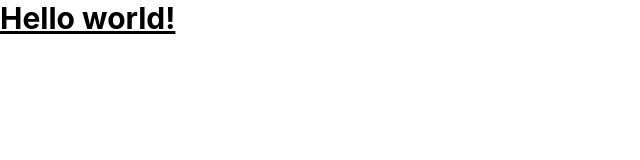
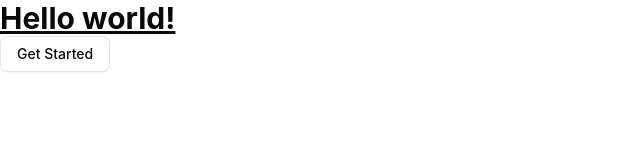
Before and after one commit to affandhia/dititipinsini, a Next.js app: page / in a window 1280 px wide. Shown: the top 160 px of the page, without its empty margins (0-640 px from the left). Built offline with nearby package versions, Linux system fonts and the light colour scheme.

Commit message:
feat: add shadcn

```diff
--- a/app/globals.css
+++ b/app/globals.css
@@ -1 +1,123 @@
 @import 'tailwindcss';
+@import 'tw-animate-css';
+
+@custom-variant dark (&:is(.dark *));
+
+:root {
+  --background: oklch(1 0 0);
+  --foreground: oklch(0.145 0 0);
+  --card: oklch(1 0 0);
+  --card-foreground: oklch(0.145 0 0);
+  --popover: oklch(1 0 0);
+  --popover-foreground: oklch(0.145 0 0);
+  --primary: oklch(0.205 0 0);
+  --primary-foreground: oklch(0.985 0 0);
+  --secondary: oklch(0.97 0 0);
+  --secondary-foreground: oklch(0.205 0 0);
+  --muted: oklch(0.97 0 0);
+  --muted-foreground: oklch(0.556 0 0);
+  --accent: oklch(0.97 0 0);
+  --accent-foreground: oklch(0.205 0 0);
+  --destructive: oklch(0.577 0.245 27.325);
+  --destructive-foreground: oklch(0.577 0.245 27.325);
+  --border: oklch(0.922 0 0);
+  --input: oklch(0.922 0 0);
+  --ring: oklch(0.708 0 0);
+  --chart-1: oklch(0.646 0.222 41.116);
+  --chart-2: oklch(0.6 0.118 184.704);
+  --chart-3: oklch(0.398 0.07 227.392);
+  --chart-4: oklch(0.828 0.189 84.429);
+  --chart-5: oklch(0.769 0.188 70.08);
+  --radius: 0.625rem;
+  --sidebar: oklch(0.985 0 0);
+  --sidebar-foreground: oklch(0.145 0 0);
+  --sidebar-primary: oklch(0.205 0 0);
+  --sidebar-primary-foreground: oklch(0.985 0 0);
+  --sidebar-accent: oklch(0.97 0 0);
+  --sidebar-accent-foreground: oklch(0.205 0 0);
+  --sidebar-border: oklch(0.922 0 0);
+  --sidebar-ring: oklch(0.708 0 0);
+}
+
+.dark {
+  --background: oklch(0.145 0 0);
+  --foreground: oklch(0.985 0 0);
+  --card: oklch(0.145 0 0);
+  --card-foreground: oklch(0.985 0 0);
+  --popover: oklch(0.145 0 0);
+  --popover-foreground: oklch(0.985 0 0);
+  --primary: oklch(0.985 0 0);
+  --primary-foreground: oklch(0.205 0 0);
+  --secondary: oklch(0.269 0 0);
+  --secondary-foreground: oklch(0.985 0 0);
+  --muted: oklch(0.269 0 0);
+  --muted-foreground: oklch(0.708 0 0);
+  --accent: oklch(0.269 0 0);
+  --accent-foreground: oklch(0.985 0 0);
+  --destructive: oklch(0.396 0.141 25.723);
+  --destructive-foreground: oklch(0.637 0.237 25.331);
+  --border: oklch(0.269 0 0);
+  --input: oklch(0.269 0 0);
+  --ring: oklch(0.439 0 0);
+  --chart-1: oklch(0.488 0.243 264.376);
+  --chart-2: oklch(0.696 0.17 162.48);
+  --chart-3: oklch(0.769 0.188 70.08);
+  --chart-4: oklch(0.627 0.265 303.9);
+  --chart-5: oklch(0.645 0.246 16.439);
+  --sidebar: oklch(0.205 0 0);
+  --sidebar-foreground: oklch(0.985 0 0);
+  --sidebar-primary: oklch(0.488 0.243 264.376);
+  --sidebar-primary-foreground: oklch(0.985 0 0);
+  --sidebar-accent: oklch(0.269 0 0);
+  --sidebar-accent-foreground: oklch(0.985 0 0);
+  --sidebar-border: oklch(0.269 0 0);
+  --sidebar-ring: oklch(0.439 0 0);
+}
+
+@theme inline {
+  --color-background: var(--background);
+  --color-foreground: var(--foreground);
+  --color-card: var(--card);
+  --color-card-foreground: var(--card-foreground);
+  --color-popover: var(--popover);
+  --color-popover-foreground: var(--popover-foreground);
+  --color-primary: var(--primary);
+  --color-primary-foreground: var(--primary-foreground);
+  --color-secondary: var(--secondary);
+  --color-secondary-foreground: var(--secondary-foreground);
+  --color-muted: var(--muted);
+  --color-muted-foreground: var(--muted-foreground);
+  --color-accent: var(--accent);
+  --color-accent-foreground: var(--accent-foreground);
+  --color-destructive: var(--destructive);
+  --color-destructive-foreground: var(--destructive-foreground);
+  --color-border: var(--border);
+  --color-input: var(--input);
+  --color-ring: var(--ring);
+  --color-chart-1: var(--chart-1);
+  --color-chart-2: var(--chart-2);
+  --color-chart-3: var(--chart-3);
+  --color-chart-4: var(--chart-4);
+  --color-chart-5: var(--chart-5);
+  --radius-sm: calc(var(--radius) - 4px);
+  --radius-md: calc(var(--radius) - 2px);
+  --radius-lg: var(--radius);
+  --radius-xl: calc(var(--radius) + 4px);
+  --color-sidebar: var(--sidebar);
+  --color-sidebar-foreground: var(--sidebar-foreground);
+  --color-sidebar-primary: var(--sidebar-primary);
+  --color-sidebar-primary-foreground: var(--sidebar-primary-foreground);
+  --color-sidebar-accent: var(--sidebar-accent);
+  --color-sidebar-accent-foreground: var(--sidebar-accent-foreground);
+  --color-sidebar-border: var(--sidebar-border);
+  --color-sidebar-ring: var(--sidebar-ring);
+}
+
+@layer base {
+  * {
+    @apply border-border outline-ring/50;
+  }
+  body {
+    @apply bg-background text-foreground;
+  }
+}
--- a/app/page.tsx
+++ b/app/page.tsx
@@ -1,9 +1,12 @@
 import React from 'react';
+
+import { Button } from '@/libs/frontend/components/core/button';
 
 export default function Home() {
   return (
     <main>
       <h1 className="text-3xl font-bold underline">{'Hello world!'}</h1>
+      <Button variant="outline">{'Get Started'}</Button>
     </main>
   );
 }
--- a/eslint.config.mjs
+++ b/eslint.config.mjs
@@ -102,6 +102,7 @@
     rules: {
       'import/no-default-export': 'off',
       '@typescript-eslint/no-explicit-any': 'off',
+      '@typescript-eslint/no-require-imports': 'off',
     },
   },
 ];
--- /dev/null
+++ b/libs/frontend/components/core/button.tsx
@@ -0,0 +1,59 @@
+import { Slot } from '@radix-ui/react-slot';
+import { cva, type VariantProps } from 'class-variance-authority';
+import * as React from 'react';
+
+import { cn } from '@/libs/frontend/utils/index';
+
+const buttonVariants = cva(
+  "inline-flex shrink-0 items-center justify-center gap-2 rounded-md text-sm font-medium whitespace-nowrap transition-all outline-none focus-visible:border-ring focus-visible:ring-[3px] focus-visible:ring-ring/50 disabled:pointer-events-none disabled:opacity-50 aria-invalid:border-destructive aria-invalid:ring-destructive/20 dark:aria-invalid:ring-destructive/40 [&_svg]:pointer-events-none [&_svg]:shrink-0 [&_svg:not([class*='size-'])]:size-4",
+  {
+    variants: {
+      variant: {
+        default:
+          'bg-primary text-primary-foreground shadow-xs hover:bg-primary/90',
+        destructive:
+          'bg-destructive text-white shadow-xs hover:bg-destructive/90 focus-visible:ring-destructive/20 dark:bg-destructive/60 dark:focus-visible:ring-destructive/40',
+        outline:
+          'border bg-background shadow-xs hover:bg-accent hover:text-accent-foreground dark:border-input dark:bg-input/30 dark:hover:bg-input/50',
+        secondary:
+          'bg-secondary text-secondary-foreground shadow-xs hover:bg-secondary/80',
+        ghost:
+          'hover:bg-accent hover:text-accent-foreground dark:hover:bg-accent/50',
+        link: 'text-primary underline-offset-4 hover:underline',
+      },
+      size: {
+        default: 'h-9 px-4 py-2 has-[>svg]:px-3',
+        sm: 'h-8 gap-1.5 rounded-md px-3 has-[>svg]:px-2.5',
+        lg: 'h-10 rounded-md px-6 has-[>svg]:px-4',
+        icon: 'size-9',
+      },
+    },
+    defaultVariants: {
+      variant: 'default',
+      size: 'default',
+    },
+  }
+);
+
+function Button({
+  className,
+  variant,
+  size,
+  asChild = false,
+  ...props
+}: React.ComponentProps<'button'> &
+  VariantProps<typeof buttonVariants> & {
+    asChild?: boolean;
+  }) {
+  const Comp = asChild ? Slot : 'button';
+
+  return (
+    <Comp
+      className={cn(buttonVariants({ variant, size, className }))}
+      data-slot="button"
+      {...props}
+    />
+  );
+}
+
+export { Button, buttonVariants };
--- /dev/null
+++ b/libs/frontend/utils/index.ts
@@ -0,0 +1 @@
+export * from './styles';
--- /dev/null
+++ b/libs/frontend/utils/styles.ts
@@ -0,0 +1,6 @@
+import { clsx, type ClassValue } from 'clsx';
+import { twMerge } from 'tailwind-merge';
+
+export function cn(...inputs: ClassValue[]) {
+  return twMerge(clsx(inputs));
+}
--- a/package.json
+++ b/package.json
@@ -17,11 +17,16 @@
     "pnpm": ">=8.0.0 <9.0.0"
   },
   "dependencies": {
+    "@radix-ui/react-slot": "^1.2.3",
+    "class-variance-authority": "^0.7.1",
     "clsx": "^2.1.1",
+    "lucide-react": "^0.540.0",
     "next": "15.4.7",
     "react": "19.1.1",
     "react-dom": "19.1.1",
+    "tailwind-merge": "^3.3.1",
     "tailwindcss": "4.1.12",
+    "tw-animate-css": "^1.3.7",
     "usehooks-ts": "^3.1.1"
   },
   "devDependencies": {
--- a/prettier.config.js
+++ b/prettier.config.js
@@ -19,7 +19,7 @@
   // Plugin configuration
   plugins: ['prettier-plugin-tailwindcss'],
   tailwindStylesheet: './app/globals.css',
-  tailwindFunctions: ['clsx'],
+  tailwindFunctions: ['clsx', 'tw', 'cva', 'cn'],
 
   // Overrides for specific file types
   overrides: [
```
Also changed, not shown: tsconfig.json (+8 -1 lines), components.json (added), 1 other file (tests, documents, lock files or other folders).
